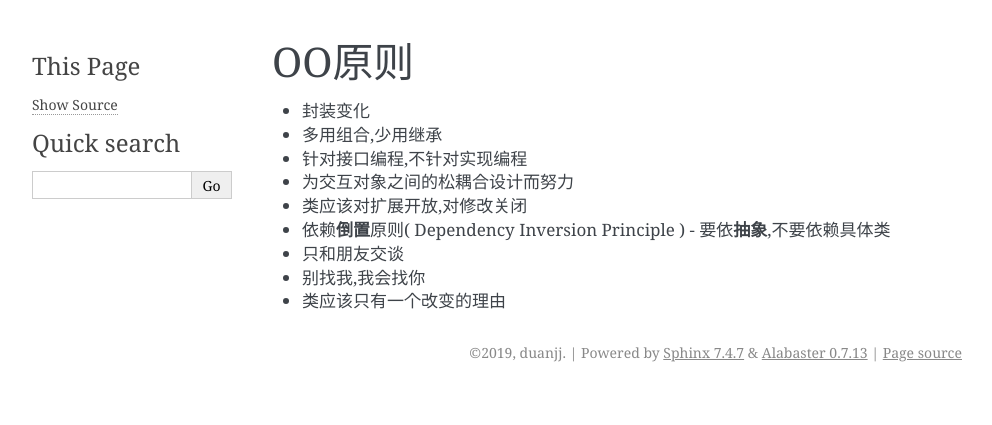
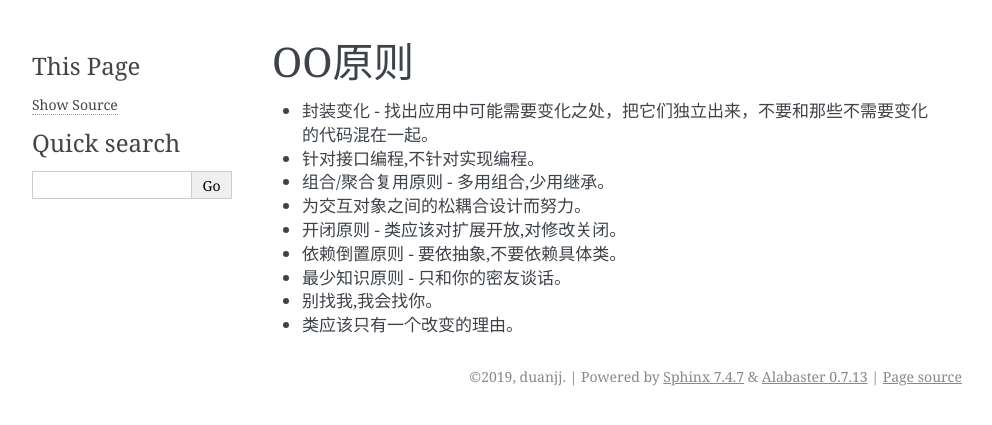
Before and after one commit to duanjj0929/head_first_design_patterns, a Sphinx documentation site: the page built from source/_chapter/02_oo_principles.rst, in a window 1280 px wide. Shown: the top 425 px of the page, without its empty margins (148-1140 px from the left). Built offline with Sphinx 7.4.7, drawn with Linux system fonts in a browser that asks for light colours.

```diff
--- a/source/_chapter/02_oo_principles.rst
+++ b/source/_chapter/02_oo_principles.rst
@@ -2,12 +2,12 @@
 OO原则
 ========================================================
 
-- 封装变化
-- 多用组合,少用继承
-- 针对接口编程,不针对实现编程
-- 为交互对象之间的松耦合设计而努力
-- 类应该对扩展开放,对修改关闭
-- 依赖\ **倒置**\ 原则( Dependency Inversion Principle ) - 要依\ **抽象**\ ,不要依赖具体类
-- 只和朋友交谈
-- 别找我,我会找你
-- 类应该只有一个改变的理由
+- 封装变化 - 找出应用中可能需要变化之处，把它们独立出来，不要和那些不需要变化的代码混在一起。
+- 针对接口编程,不针对实现编程。
+- 组合/聚合复用原则 - 多用组合,少用继承。
+- 为交互对象之间的松耦合设计而努力。
+- 开闭原则 - 类应该对扩展开放,对修改关闭。
+- 依赖倒置原则 - 要依抽象,不要依赖具体类。
+- 最少知识原则 - 只和你的密友谈话。
+- 别找我,我会找你。
+- 类应该只有一个改变的理由。
--- a/source/_chapter/oo_patterns/10_adapter_pattern.rst
+++ b/source/_chapter/oo_patterns/10_adapter_pattern.rst
@@ -37,7 +37,7 @@
 - 适配器改变接口以符合客户的期望。
 - 实现一个适配器可能需要一番功夫，也可能不费功夫，视目标接口的大小与复杂度而定。
 - 适配器模式有两种形式：对象适配器和类适配器。类适配器需要用到多重继承。
-- 适配器将一个对象包装起来以改变其接口；装饰者将一个对象包装起来以增加新的行为和责任；而外观将一群对象“包装”起来以简化其接口。
+- 适配器将一个对象包装起来以\ **改变**\ 其接口；装饰者将一个对象包装起来以\ **增加**\ 新的行为和责任；而外观将一群对象“包装”起来以\ **简化**\ 其接口。
 
 ----------
 实例1
```
Also changed, not shown: README.md (+9 -9 lines), source/_chapter/oo_patterns/11_facade_pattern.rst (+28 -4 lines), source/_static/11_facade_pattern.jpg (added), source/_static/11_seq_facade_pattern.jpg (added), 1 other file.
